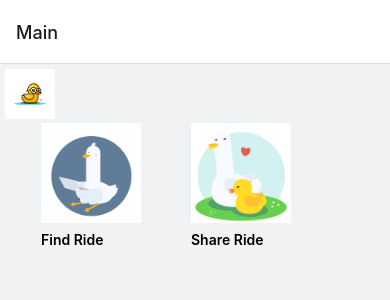
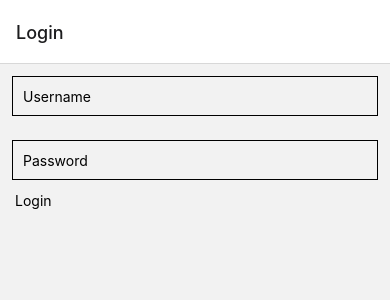
Before and after one commit to seongjinyoon/DuckDuckRide, a React Native app in the folder frontend/: screen /Login in a window 390 px wide. Shown: the top 300 px of the page. Built offline with nearby package versions, Linux system fonts and the light colour scheme.

Commit message:
Login pages + RideInfo page Added

```diff
--- a/frontend/App.js
+++ b/frontend/App.js
@@ -6,6 +6,7 @@ import SetupDriver from './components/SetupDriver/SetupDriver';
 import RiderList from './components/RiderList/RiderList';
 import RideInfoC from './components/RideInfo-Customer/RideInfo-Customer';
 import RideInfoD from './components/RideInfo-Driver/RideInfo-Driver';
+import Login from './components/Login/Login';
 // import RideInfoC from './components/RideInfo-Customer/RideRideInfo-Customer';
 // import RideInfoD from './components/RideInfo-Driver/RideRideInfo-Driver';
 import 'react-native-gesture-handler';
@@ -18,6 +19,7 @@ export default function App() {
   return (
     <NavigationContainer>
       <Stack.Navigator>
+        <Stack.Screen name='Login' component={Login} options={{ headerShown: true, }} />
         <Stack.Screen name='Main' component={Main} options={{ headerShown: true, }} />
         <Stack.Screen name='Setup' component={Setup} options={{ headerShown: true, }} />
         <Stack.Screen name='SetupDriver' component={SetupDriver} options={{ headerShown: true, }} />
--- /dev/null
+++ b/frontend/components/Card/Card.js
@@ -0,0 +1,46 @@
+import React from 'react';
+import { View, Text, TouchableOpacity, StyleSheet } from 'react-native';
+import Icon from 'react-native-vector-icons/FontAwesome';
+
+const OptionCard = ({ title, icon1, icon2, icon3, onPress }) => {
+    return (
+        <TouchableOpacity style={styles.container} onPress={onPress}>
+            <View style={styles.titleContainer}>
+                <Text style={styles.title}>{title}</Text>
+            </View>
+            <View style={styles.iconContainer}>
+                <Icon name={icon1} size={30} style={styles.icon} />
+                <Icon name={icon2} size={30} style={styles.icon} />
+                <Icon name={icon3} size={30} style={styles.icon} />
+            </View>
+        </TouchableOpacity>
+    );
+};
+
+const styles = StyleSheet.create({
+    container: {
+        backgroundColor: '#fff',
+        justifyContent: 'flex-end',
+        flex: 1,
+        borderRadius: 10,
+        padding: 20,
+        margin: 10,
+        elevation: 5,
+    },
+    titleContainer: {
+        marginBottom: 10,
+    },
+    title: {
+        fontSize: 20,
+        fontWeight: 'bold',
+    },
+    iconContainer: {
+        flexDirection: 'row',
+        justifyContent: 'space-between',
+    },
+    icon: {
+        color: '#000',
+    },
+});
+
+export default OptionCard;
--- /dev/null
+++ b/frontend/components/Login/Login.js
@@ -0,0 +1,53 @@
+import React from 'react';
+import { SafeAreaView, StyleSheet, Text, View, Image, TouchableOpacity, TextInput } from 'react-native';
+import NavOptions from '../NavOptions/NavOptions';
+import { useNavigation } from '@react-navigation/native';
+
+const Login = () => {
+    const navigation = useNavigation();
+
+    const [text, onChangeText] = React.useState('Username');
+    const [number, onChangeNumber] = React.useState('');
+
+    return (
+        <SafeAreaView>
+            <TextInput
+                style={styles.input}
+                onChangeText={onChangeText}
+                value={text}
+            />
+            <TextInput
+                style={styles.input}
+                onChangeText={onChangeNumber}
+                value={number}
+                placeholder="Password"
+                keyboardType="numeric"
+                secureTextEntry={true}
+            />
+            <TouchableOpacity
+                onPress={async () => {
+                    navigation.navigate('Main')
+                }}
+                style={{ ...styles.container }}
+            >
+                <View>
+                    <Text style={styles.text}>Login</Text>
+                </View>
+            </TouchableOpacity>
+        </SafeAreaView>
+    );
+};
+
+const styles = StyleSheet.create({
+    input: {
+        height: 40,
+        margin: 12,
+        borderWidth: 1,
+        padding: 10,
+    },
+    text: {
+        paddingLeft: 15,
+    }
+});
+
+export default Login;
--- a/frontend/components/Map/Map.js
+++ b/frontend/components/Map/Map.js
@@ -7,6 +7,7 @@ const Map = () => {
     return (
         <MapView
             style={tw`flex-1`}
+            mapType='mutedStandard'
             initialRegion={{
                 latitude: 37.78825,
                 longitude: -122.4324,
@@ -14,6 +15,7 @@ const Map = () => {
                 longitudeDelta: 0.0421,
             }}
         />
+
     )
 }
 
--- a/frontend/components/RideInfo-Customer/RideInfo-Customer.js
+++ b/frontend/components/RideInfo-Customer/RideInfo-Customer.js
@@ -1,17 +1,22 @@
 import React from 'react';
 import { SafeAreaView, StyleSheet, Text, View, Image } from 'react-native';
 import Map from '../Map/Map';
+import Card from '../Card/Card';
 import MapView, { Marker } from 'react-native-maps';
 import tw from 'twrnc';
 
 const RideInfoC = ({ route }) => {
     return (
         <SafeAreaView>
-            <View>
+            <View style>
                 {/* <Text>This is the RideInfo-Customer page</Text> */}
-                <View style={tw`h-80%`}>
+                <View style={tw`h-70%`}>
                     <Map />
+                </View >
+                <View>
+                    <Card />
                 </View>
+
                 {/* <View style={styles.container}> </View> */}
             </View>
         </SafeAreaView >
```
